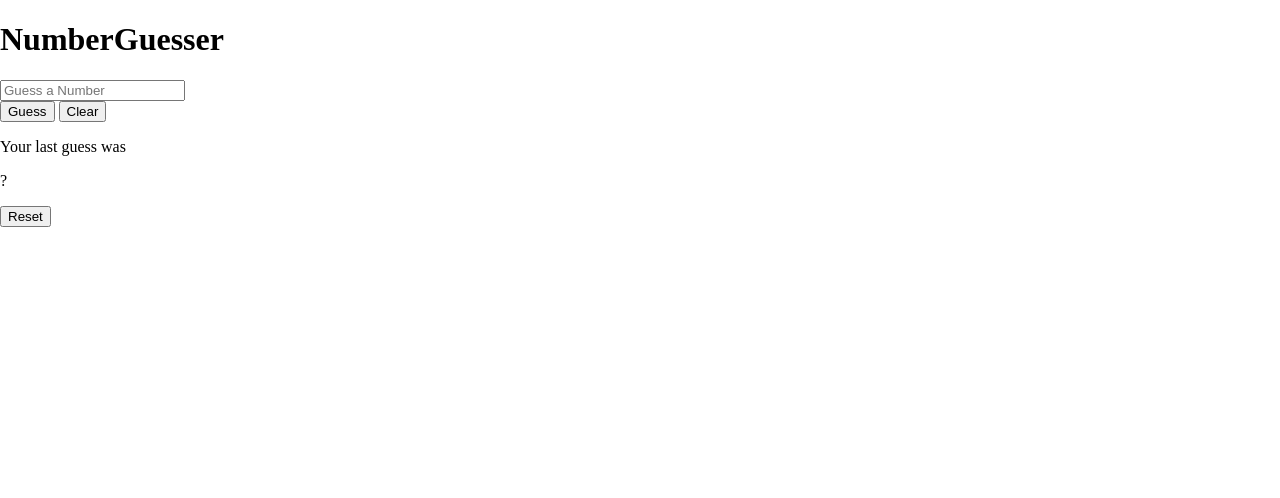
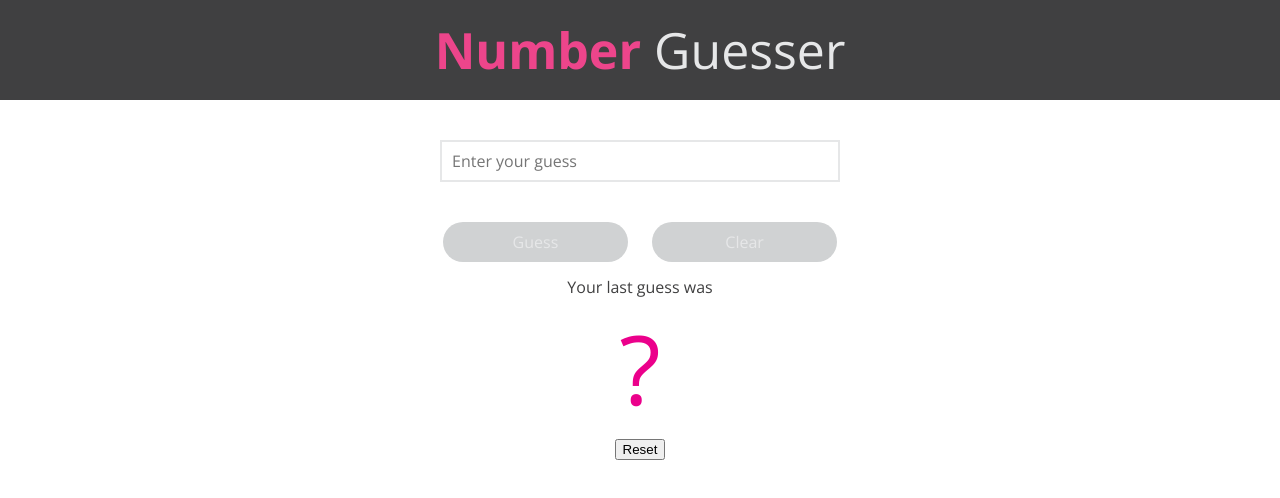
Before and after one commit to rburnette3/number_guesser_2, a plain HTML site: page text.html in a window 1280 px wide. Drawn offline with nearby package versions, Linux system fonts and the light colour scheme.

Commit message:
html structure and css styling

```diff
--- a/styles.css
+++ b/styles.css
@@ -7,4 +7,83 @@ body, html, section, main, div, aside {
   padding: 0;
 }
 
+body{
+  text-align: center;
+  font-family: 'Open Sans', sans-serif;
+}
+
+header {
+width: 100%;
+height: 100px;
+background-color: #404041;
+}
+
+h1 {
+color: #E6E7E8;
+font-size: 50px;
 font-family: 'Open Sans', sans-serif;
+font-weight: 300;
+margin: 0;
+line-height: 100px;
+
+}
+
+
+span {
+  color: #ED458B;
+  font-family: 'Open Sans', sans-serif;
+  font-weight: 700;
+}
+
+.user-input {
+  display: block;
+  margin: auto;
+  width: 400px;
+  padding: 10px;
+  font-size: 20px;
+  font: inherit;
+  margin: 40px auto;
+  border: 2px solid #E6E7E8;
+}
+
+.buttons {
+width: 185px;
+height:40px;
+background-color: #D0D2D3;
+border: 0;
+border-radius: 20px;
+color: #E6E7E8;
+font-size: 20px;
+font: inherit;
+margin: 0 10px;
+}
+
+.buttons:hover {
+background-color: #EB008B;
+color: #FFFFFF;
+
+}
+
+.buttons:focus {
+  border: none;
+
+}
+
+.guess-button {
+  margin-left:0;
+}
+
+.clear-button {
+  margin-right:0px;
+}
+
+.guess-text {
+  color: #404041;
+  font-size: 20px;
+  font: inherit;
+}
+
+.user-guess-number{
+  font-size:96px;
+  color: #EB008B;
+}
--- a/text.html
+++ b/text.html
@@ -11,19 +11,22 @@
 
 <body>
 
-  <main>
 
     <header>
-      <h1><span>Number</span>Guesser</h1>
+      <h1><span>Number</span> Guesser</h1>
     </header>
 
-    <form class="user-guess-form" action="index.html" method="post">
-      <input class="user-input" type="text" placeholder="Guess a Number" value="">
-    </form>
+    <main>
 
-    <button class="guess-button" type="button" name="guess button">Guess</button>
+      <form class="user-guess-form" action="index.html" method="post">
+      <input class="user-input" type="number" placeholder="Enter your guess" value="">
 
-    <button <class="clear-button" type="button" name=" clear button">Clear</button>
+      <button class="guess-button buttons" type="button" name="guess button">Guess</button>
+
+      <button class="clear-button
+      buttons" type="button" name="clear button">Clear</button>
+
+      </form>
 
     <p class="guess-text">Your last guess was</p>
 
@@ -35,4 +38,5 @@
     <button class="reset-button" type="button" name="button">Reset</button>
 
   </main>
+
 </body>
```
